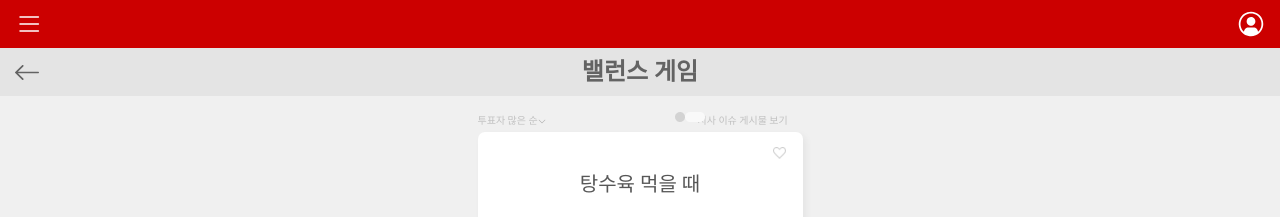
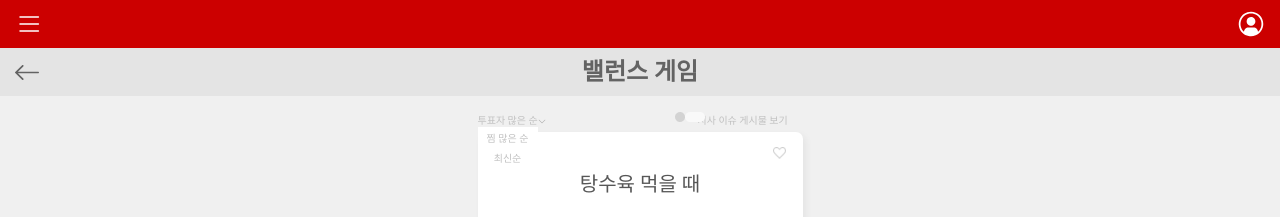
Before and after one commit to longdoheun/2022likelion_hackaton_front, a React (Create React App) app: page /balancegame in a window 1280 px wide. Shown: the top 217 px of the page. Built offline with nearby package versions, Linux system fonts and the light colour scheme.

Commit message:
add z-index

```diff
--- a/src/UI/SubNavBar.css
+++ b/src/UI/SubNavBar.css
@@ -3,6 +3,7 @@
   top: 48px;
   background: #e4e4e4;
   width: 100%;
+  z-index: 5;
 }
 
 .subNavBar-con {
--- a/src/components/BalanceGame/BalanceGameList.js
+++ b/src/components/BalanceGame/BalanceGameList.js
@@ -44,18 +44,34 @@ function BalanceGameList(props) {
 
   const totalVote = DUMMY_VOTER[0].length + DUMMY_VOTER[1].length;
 
+  const [isClickList, setIsCLickList] = useState(false);
+
+  const listClickHandler = () => {
+    setIsCLickList(true);
+  };
+
   return (
     <>
       <SubNavBar onClick={() => navigate("/")} text={"밸런스 게임"} />
       <section className="balance-game-list_upper">
-        <div className="balance-game__vote_list">
-          <span className="balance-game__vote_list_text">투표자 많은 순</span>
-          <img src={showList} alt="showList" />
+        <div className="balance-game__order_list">
+          <div onClick={listClickHandler}>
+            <span className="balance-game__vote_list_text">투표자 많은 순</span>
+            <img src={showList} alt="showList" />
+          </div>
+          <div className="balance-game__select_list">
+            <div className="balance-game__select_list_element" id="LOVE_NUM">찜 많은 순</div>
+            <div className="balance-game__select_list_element" id="RECENT_NUM">최신순</div>
+          </div>
         </div>
         <div className="balance-game__list_filter">
           <div className="balance-game__list_filter_img">
-            <div><img id="isfilter_btn" src={isFilteredBtn} alt="isFilteredBtn" /></div>
-            <div><img id="filter-btn" src={filterBtn} alt="filterBtn" /></div>
+            <div>
+              <img id="isfilter_btn" src={isFilteredBtn} alt="isFilteredBtn" />
+            </div>
+            <div>
+              <img id="filter-btn" src={filterBtn} alt="filterBtn" />
+            </div>
           </div>
           <div className="balance-game__list_filter">시사 이슈 게시물 보기</div>
         </div>
--- a/src/css/BalanceGameList.css
+++ b/src/css/BalanceGameList.css
@@ -21,8 +21,20 @@
   font-size: 10px;
   color: #c0c0c0;
 }
-.balance-game__vote_list {
+.balance-game__order_list {
   cursor: pointer;
+}
+.balance-game__select_list{
+  position: relative;
+  width: 60px;
+  height: 40px;
+  background-color: white;
+  text-align: center;
+
+  border: soild black;
+}
+.balance-game__select_list_element{
+  padding: 2.5px;
 }
 .balance-game__list_filter{
   width: 128px;
--- a/src/css/Header.css
+++ b/src/css/Header.css
@@ -6,6 +6,7 @@
   width: 100%;
   position: sticky;
   top: 0;
+  z-index: 5;
 }
 
 .header-con {
```
